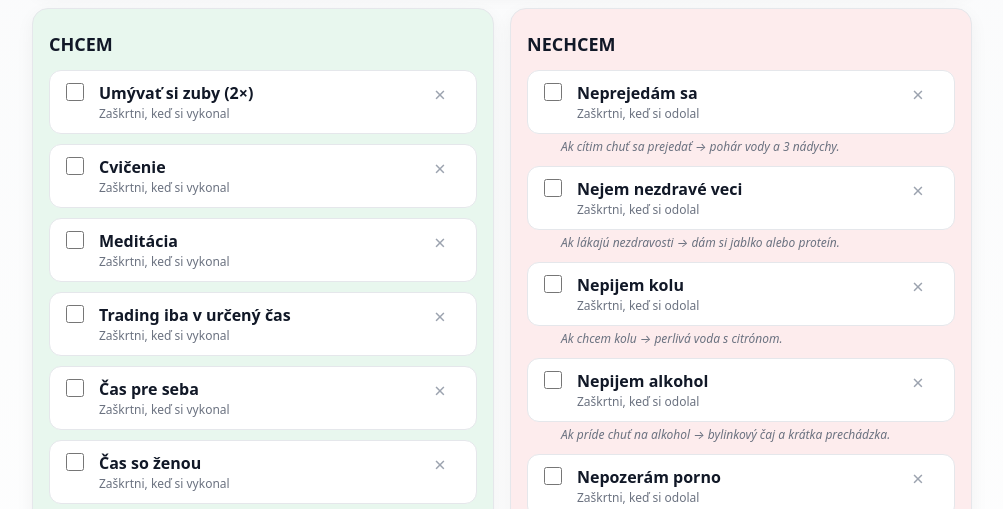
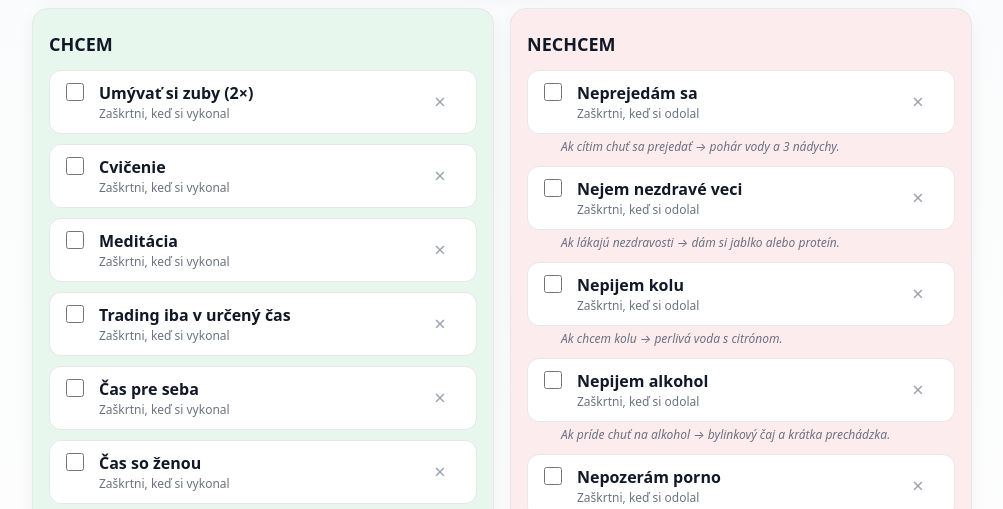
Before and after one commit to debnaro/habit-coach, a React (Vite) app: page / in a window 1280 px wide. Shown: the part 291-800 px from the top of the page, without its empty margins (138-1141 px from the left). Built offline with nearby package versions, Linux system fonts and the light colour scheme.

Commit message:
style: fix delete button layout

```diff
--- a/src/App.css
+++ b/src/App.css
@@ -126,11 +126,14 @@ body {
   font-size: 18px;
 }
 
+/* každý riadok návyku */
 .row {
+  position: relative;       /* umožní absolútne X */
   display: flex;
   gap: 12px;
   align-items: flex-start;
   padding: 10px 12px;
+  padding-right: 52px;      /* rezerva pre X tlačidlo */
   background: #fff;
   border: 1px solid var(--border);
   border-radius: 12px;
@@ -144,6 +147,31 @@ body {
 
 .rowText .title { font-weight: 600; }
 .rowText .hint { font-size: 12px; color: var(--muted); }
+
+/* malé okrúhle X tlačidlo napravo */
+.xBtn {
+  position: absolute;
+  top: 50%;
+  right: 12px;
+  transform: translateY(-50%);
+  background: transparent;
+  border: none;
+  color: #9ca3af;
+  font-size: 20px;
+  line-height: 1;
+  cursor: pointer;
+  display: inline-flex;
+  align-items: center;
+  justify-content: center;
+  width: 28px;
+  height: 28px;
+  border-radius: 50%;
+  transition: background 0.2s, color 0.2s;
+}
+.xBtn:hover {
+  background: #fee2e2;
+  color: #ef4444;
+}
 
 .ifthen {
   font-size: 12px;
@@ -245,25 +273,3 @@ input, select, textarea, button {
   cursor: pointer;
 }
 .adderHint { margin-top: 6px; color: var(--muted); font-size: 12px; }
-
-/* malé okrúhle X tlačidlo na odstránenie */
-.xBtn {
-  margin-left: auto;
-  background: transparent;
-  border: none;
-  color: #9ca3af;
-  font-size: 20px;
-  line-height: 1;
-  cursor: pointer;
-  display: flex;
-  align-items: center;
-  justify-content: center;
-  width: 28px;
-  height: 28px;
-  border-radius: 50%;
-  transition: background 0.2s, color 0.2s;
-}
-.xBtn:hover {
-  background: #fee2e2;
-  color: #ef4444;
-}
```
